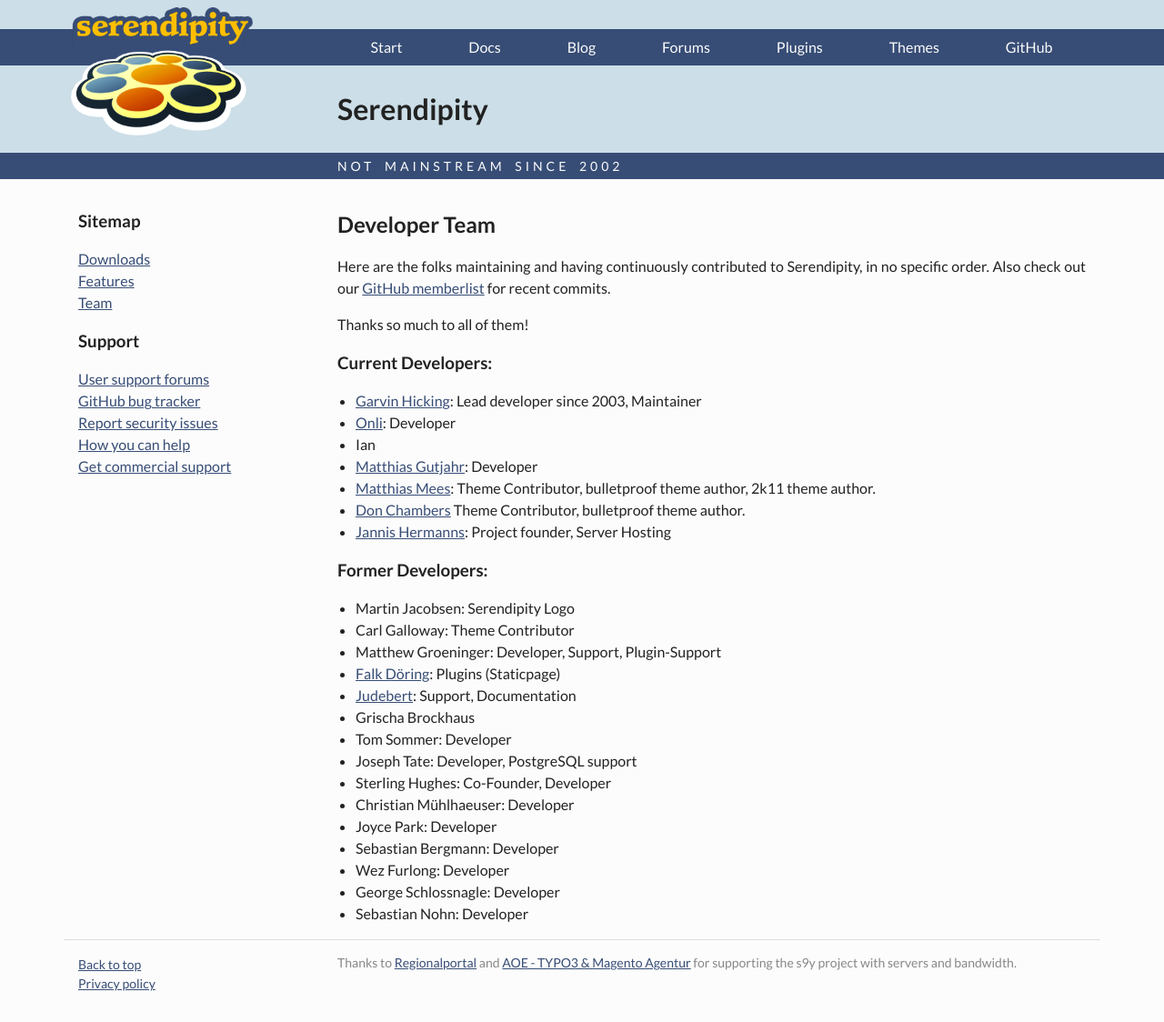
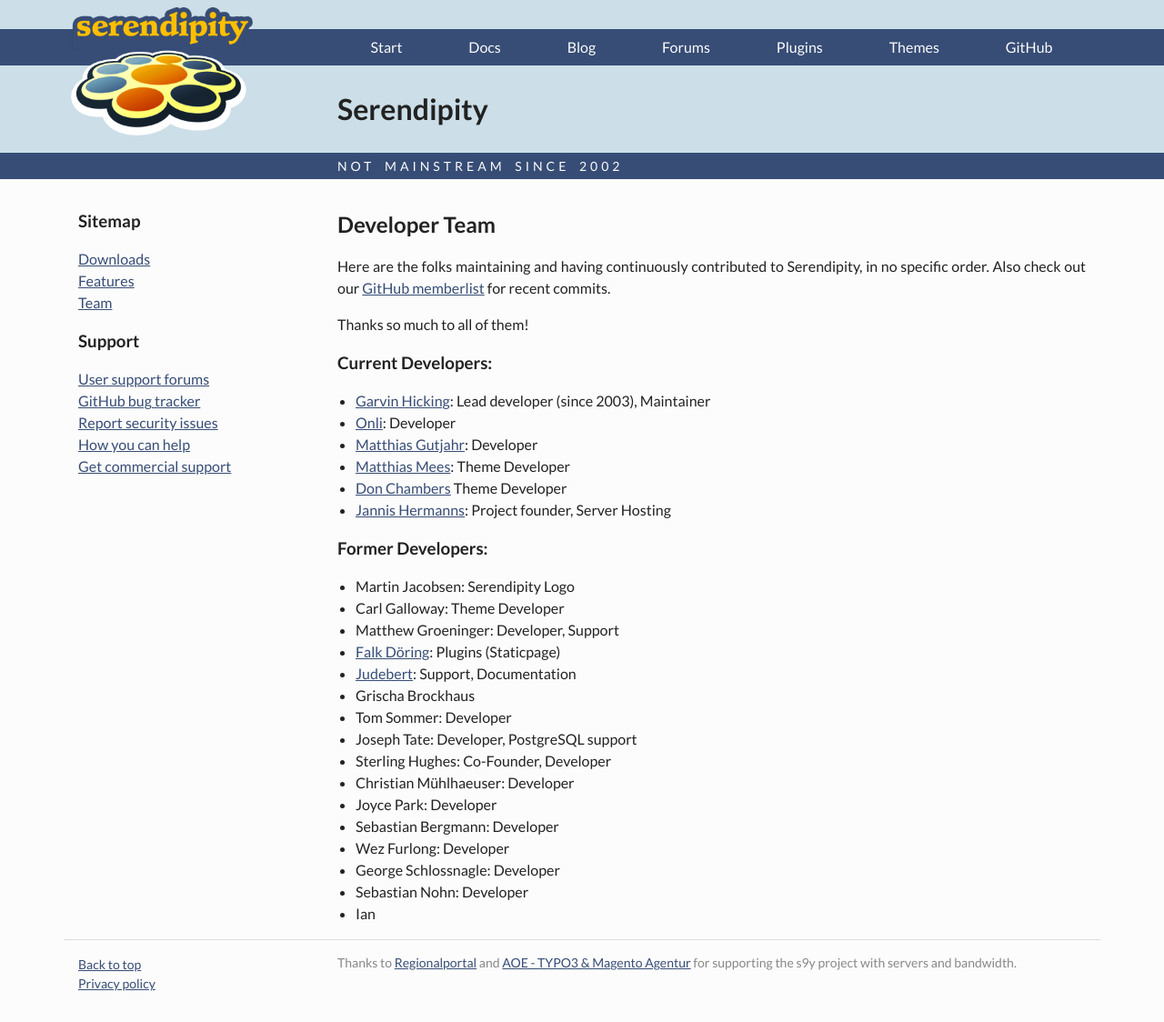
Before and after one commit to s9y/s9y.github.io, a Jekyll site: the page built from team.md, in a window 1280 px wide. Shown: the whole page at 91% size. Built offline with Jekyll 4.4.1, drawn with Linux system fonts in a browser that asks for light colours; nearby versions of some CDN libraries.

Commit message:
Clean up current development team, move team member to former

```diff
--- a/team.md
+++ b/team.md
@@ -10,19 +10,18 @@ Thanks so much to all of them!
 
 ### Current Developers:
 
-* [Garvin Hicking](http://garv.in): Lead developer since 2003, Maintainer
+* [Garvin Hicking](http://garv.in): Lead developer (since 2003), Maintainer
 * [Onli](http://www.onli-blogging.de): Developer
-* Ian
 * [Matthias Gutjahr](http://matthias-gutjahr.de): Developer
-* [Matthias Mees](http://yellowled.de): Theme Contributor, bulletproof theme author, 2k11 theme author.
-* [Don Chambers](http://www.optional-necessity.com) Theme Contributor, bulletproof theme author.
+* [Matthias Mees](http://yellowled.de): Theme Developer
+* [Don Chambers](http://www.optional-necessity.com) Theme Developer
 * [Jannis Hermanns](http://jann.is): Project founder, Server Hosting
 
 ### Former Developers:
 
 * Martin Jacobsen: Serendipity Logo
-* Carl Galloway: Theme Contributor
-* Matthew Groeninger: Developer, Support, Plugin-Support
+* Carl Galloway: Theme Developer
+* Matthew Groeninger: Developer, Support
 * [Falk Döring](http://www.fadoe.de): Plugins (Staticpage)
 * [Judebert](http://judebert.com): Support, Documentation
 * Grischa Brockhaus
```
Also changed, not shown: other parts of team.md (+1 -0 lines).
